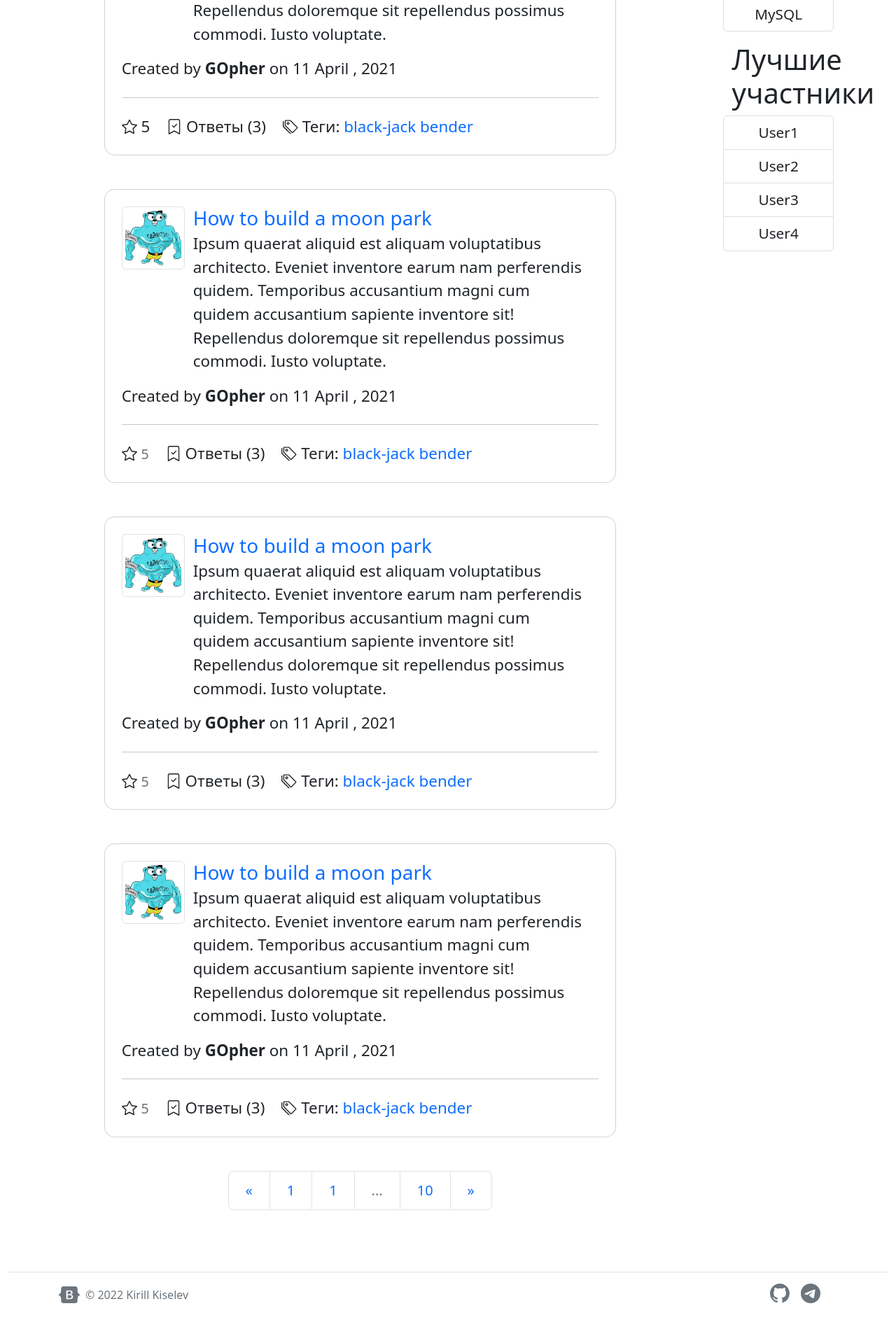
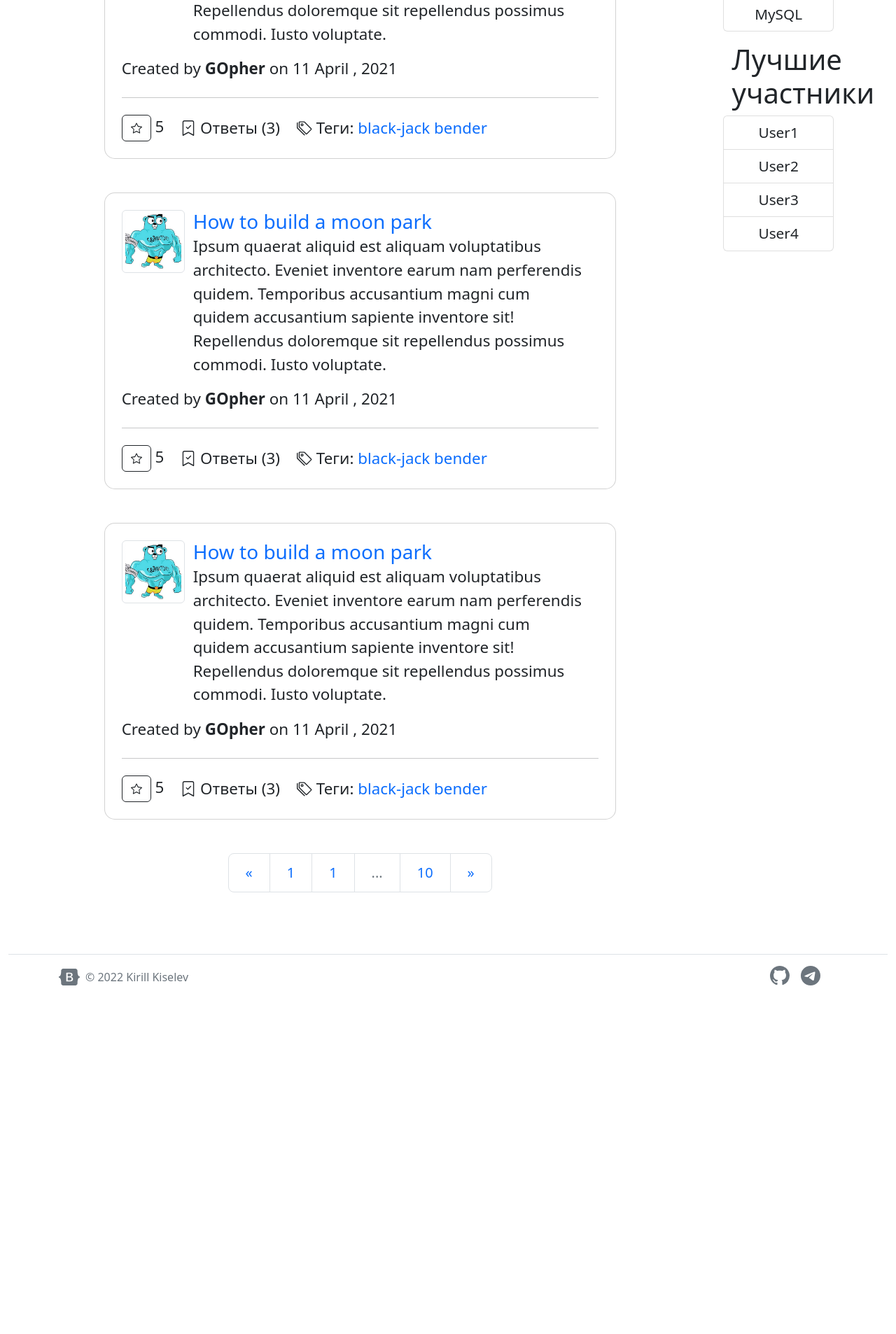
Before and after one commit to t1d333/vk_education_web_technologies, a Python web app: template templates/index.html in a window 1280 px wide. Shown: the part 390-2296 px from the top of the page at 70% size. After the commit the page ends 1798 px from the top, so only its background shows below. Run offline with Jinja, Linux system fonts and the light colour scheme; the template is opened without the code that fills it, so the values that code supplies are empty.

Commit message:
Доработана кнопка лайка

```diff
--- a/templates/index.html
+++ b/templates/index.html
@@ -111,8 +111,8 @@
                                         <hr class="my-4">
                                         <div class="d-flex justify-content-start align-items-center">
                                             <p class="mb-0 text-uppercase">
-                                            <span class="like_btn">
-                                                <svg xmlns="http://www.w3.org/2000/svg" width="22" height="22" fill="currentColor" class="bi bi-star" viewBox="0 0 16 16">
+                                            <span class="btn btn-outline-dark like_btn">
+                                                <svg xmlns="http://www.w3.org/2000/svg" width="16" height="16" fill="currentColor" class="bi bi-star" viewBox="0 0 16 16">
                                                     <path d="M2.866 14.85c-.078.444.36.791.746.593l4.39-2.256 4.389 2.256c.386.198.824-.149.746-.592l-.83-4.73 3.522-3.356c.33-.314.16-.888-.282-.95l-4.898-.696L8.465.792a.513.513 0 0 0-.927 0L5.354 5.12l-4.898.696c-.441.062-.612.636-.283.95l3.523 3.356-.83 4.73zm4.905-2.767-3.686 1.894.694-3.957a.565.565 0 0 0-.163-.505L1.71 6.745l4.052-.576a.525.525 0 0 0 .393-.288L8 2.223l1.847 3.658a.525.525 0 0 0 .393.288l4.052.575-2.906 2.77a.565.565 0 0 0-.163.506l.694 3.957-3.686-1.894a.503.503 0 0 0-.461 0z"/>
                                                 </svg>
                                             </span>
@@ -172,15 +172,18 @@
                                         <hr class="my-4">
                                         <div class="d-flex justify-content-start align-items-center">
                                             <p class="mb-0 text-uppercase">
-                                            <svg xmlns="http://www.w3.org/2000/svg" width="22" height="22" fill="currentColor" class="bi bi-star" viewBox="0 0 16 16">
-                                                <path d="M2.866 14.85c-.078.444.36.791.746.593l4.39-2.256 4.389 2.256c.386.198.824-.149.746-.592l-.83-4.73 3.522-3.356c.33-.314.16-.888-.282-.95l-4.898-.696L8.465.792a.513.513 0 0 0-.927 0L5.354 5.12l-4.898.696c-.441.062-.612.636-.283.95l3.523 3.356-.83 4.73zm4.905-2.767-3.686 1.894.694-3.957a.565.565 0 0 0-.163-.505L1.71 6.745l4.052-.576a.525.525 0 0 0 .393-.288L8 2.223l1.847 3.658a.525.525 0 0 0 .393.288l4.052.575-2.906 2.77a.565.565 0 0 0-.163.506l.694 3.957-3.686-1.894a.503.503 0 0 0-.461 0z"/>
-                                            </svg>
-                                            <span class="text-muted small" id="likes_counter">5</span>
+                                            <span class="btn btn-outline-dark like_btn">
+                                                <svg xmlns="http://www.w3.org/2000/svg" width="16" height="16" fill="currentColor" class="bi bi-star" viewBox="0 0 16 16">
+                                                    <path d="M2.866 14.85c-.078.444.36.791.746.593l4.39-2.256 4.389 2.256c.386.198.824-.149.746-.592l-.83-4.73 3.522-3.356c.33-.314.16-.888-.282-.95l-4.898-.696L8.465.792a.513.513 0 0 0-.927 0L5.354 5.12l-4.898.696c-.441.062-.612.636-.283.95l3.523 3.356-.83 4.73zm4.905-2.767-3.686 1.894.694-3.957a.565.565 0 0 0-.163-.505L1.71 6.745l4.052-.576a.525.525 0 0 0 .393-.288L8 2.223l1.847 3.658a.525.525 0 0 0 .393.288l4.052.575-2.906 2.77a.565.565 0 0 0-.163.506l.694 3.957-3.686-1.894a.503.503 0 0 0-.461 0z"/>
+                                                </svg>
+                                            </span>
+
+                                            <span id="likes_counter">5</span>
                                             </p>
 
 
                                             <p class="mx-4 mb-0">
-                                            <a class="streched-link" href="#">
+                                            <a href="#">
                                                 <svg xmlns="http://www.w3.org/2000/svg" width="22" height="22" fill="currentColor" class="bi bi-bookmark-check" viewBox="0 0 16 16">
                                                     <path fill-rule="evenodd" d="M10.854 5.146a.5.5 0 0 1 0 .708l-3 3a.5.5 0 0 1-.708 0l-1.5-1.5a.5.5 0 1 1 .708-.708L7.5 7.793l2.646-2.647a.5.5 0 0 1 .708 0z"/>
                                                     <path d="M2 2a2 2 0 0 1 2-2h8a2 2 0 0 1 2 2v13.5a.5.5 0 0 1-.777.416L8 13.101l-5.223 2.815A.5.5 0 0 1 2 15.5V2zm2-1a1 1 0 0 0-1 1v12.566l4.723-2.482a.5.5 0 0 1 .554 0L13 14.566V2a1 1 0 0 0-1-1H4z"/>
@@ -230,15 +233,18 @@
                                         <hr class="my-4">
                                         <div class="d-flex justify-content-start align-items-center">
                                             <p class="mb-0 text-uppercase">
-                                            <svg xmlns="http://www.w3.org/2000/svg" width="22" height="22" fill="currentColor" class="bi bi-star" viewBox="0 0 16 16">
-                                                <path d="M2.866 14.85c-.078.444.36.791.746.593l4.39-2.256 4.389 2.256c.386.198.824-.149.746-.592l-.83-4.73 3.522-3.356c.33-.314.16-.888-.282-.95l-4.898-.696L8.465.792a.513.513 0 0 0-.927 0L5.354 5.12l-4.898.696c-.441.062-.612.636-.283.95l3.523 3.356-.83 4.73zm4.905-2.767-3.686 1.894.694-3.957a.565.565 0 0 0-.163-.505L1.71 6.745l4.052-.576a.525.525 0 0 0 .393-.288L8 2.223l1.847 3.658a.525.525 0 0 0 .393.288l4.052.575-2.906 2.77a.565.565 0 0 0-.163.506l.694 3.957-3.686-1.894a.503.503 0 0 0-.461 0z"/>
-                                            </svg>
-                                            <span class="text-muted small" id="likes_counter">5</span>
+                                            <span class="btn btn-outline-dark like_btn">
+                                                <svg xmlns="http://www.w3.org/2000/svg" width="16" height="16" fill="currentColor" class="bi bi-star" viewBox="0 0 16 16">
+                                                    <path d="M2.866 14.85c-.078.444.36.791.746.593l4.39-2.256 4.389 2.256c.386.198.824-.149.746-.592l-.83-4.73 3.522-3.356c.33-.314.16-.888-.282-.95l-4.898-.696L8.465.792a.513.513 0 0 0-.927 0L5.354 5.12l-4.898.696c-.441.062-.612.636-.283.95l3.523 3.356-.83 4.73zm4.905-2.767-3.686 1.894.694-3.957a.565.565 0 0 0-.163-.505L1.71 6.745l4.052-.576a.525.525 0 0 0 .393-.288L8 2.223l1.847 3.658a.525.525 0 0 0 .393.288l4.052.575-2.906 2.77a.565.565 0 0 0-.163.506l.694 3.957-3.686-1.894a.503.503 0 0 0-.461 0z"/>
+                                                </svg>
+                                            </span>
+
+                                            <span id="likes_counter">5</span>
                                             </p>
 
 
                                             <p class="mx-4 mb-0">
-                                            <a class="streched-link" href="#">
+                                            <a href="#">
                                                 <svg xmlns="http://www.w3.org/2000/svg" width="22" height="22" fill="currentColor" class="bi bi-bookmark-check" viewBox="0 0 16 16">
                                                     <path fill-rule="evenodd" d="M10.854 5.146a.5.5 0 0 1 0 .708l-3 3a.5.5 0 0 1-.708 0l-1.5-1.5a.5.5 0 1 1 .708-.708L7.5 7.793l2.646-2.647a.5.5 0 0 1 .708 0z"/>
                                                     <path d="M2 2a2 2 0 0 1 2-2h8a2 2 0 0 1 2 2v13.5a.5.5 0 0 1-.777.416L8 13.101l-5.223 2.815A.5.5 0 0 1 2 15.5V2zm2-1a1 1 0 0 0-1 1v12.566l4.723-2.482a.5.5 0 0 1 .554 0L13 14.566V2a1 1 0 0 0-1-1H4z"/>
@@ -269,64 +275,6 @@
                             </div>
                         </div>
 
-
-                        <div class="row d-flex justify-content-center">
-                            <div class="col col-xl-10">
-                                <div class="card mb-5" style="border-radius: 15px;">
-                                    <div class="card-body p-4">
-                                        <div class="d-flex flex-row">
-                                            <img src="../static/img/avatar.jpg" alt="..." class="post_avatar img-thumbnail">
-                                            <div class="container">
-                                                <a class="h3 mb-3">How to build a moon park</a>
-                                                <p>
-                                                Ipsum quaerat aliquid est aliquam voluptatibus architecto. Eveniet inventore earum nam perferendis quidem. Temporibus accusantium magni cum quidem accusantium sapiente inventore sit! Repellendus doloremque sit repellendus possimus commodi. Iusto voluptate.
-                                                </p>
-                                            </div>
-                                        </div>
-                                        <p>
-                                        Created by <strong>GOpher</strong> <span id="post_creation_dat"> on 11 April , 2021</span>
-                                        </p>
-                                        <hr class="my-4">
-                                        <div class="d-flex justify-content-start align-items-center">
-                                            <p class="mb-0 text-uppercase">
-                                            <svg xmlns="http://www.w3.org/2000/svg" width="22" height="22" fill="currentColor" class="bi bi-star" viewBox="0 0 16 16">
-                                                <path d="M2.866 14.85c-.078.444.36.791.746.593l4.39-2.256 4.389 2.256c.386.198.824-.149.746-.592l-.83-4.73 3.522-3.356c.33-.314.16-.888-.282-.95l-4.898-.696L8.465.792a.513.513 0 0 0-.927 0L5.354 5.12l-4.898.696c-.441.062-.612.636-.283.95l3.523 3.356-.83 4.73zm4.905-2.767-3.686 1.894.694-3.957a.565.565 0 0 0-.163-.505L1.71 6.745l4.052-.576a.525.525 0 0 0 .393-.288L8 2.223l1.847 3.658a.525.525 0 0 0 .393.288l4.052.575-2.906 2.77a.565.565 0 0 0-.163.506l.694 3.957-3.686-1.894a.503.503 0 0 0-.461 0z"/>
-                                            </svg>
-                                            <span class="text-muted small" id="likes_counter">5</span>
-                                            </p>
-
-
-                                            <p class="mx-4 mb-0">
-                                            <a class="streched-link" href="#">
-                                                <svg xmlns="http://www.w3.org/2000/svg" width="22" height="22" fill="currentColor" class="bi bi-bookmark-check" viewBox="0 0 16 16">
-                                                    <path fill-rule="evenodd" d="M10.854 5.146a.5.5 0 0 1 0 .708l-3 3a.5.5 0 0 1-.708 0l-1.5-1.5a.5.5 0 1 1 .708-.708L7.5 7.793l2.646-2.647a.5.5 0 0 1 .708 0z"/>
-                                                    <path d="M2 2a2 2 0 0 1 2-2h8a2 2 0 0 1 2 2v13.5a.5.5 0 0 1-.777.416L8 13.101l-5.223 2.815A.5.5 0 0 1 2 15.5V2zm2-1a1 1 0 0 0-1 1v12.566l4.723-2.482a.5.5 0 0 1 .554 0L13 14.566V2a1 1 0 0 0-1-1H4z"/>
-                                                </svg>
-                                                Ответы
-                                                <span id="answer_counter">(3)</span>
-                                            </a>
-                                            </p>
-
-                                            <p class="mb-0">
-                                            <svg xmlns="http://www.w3.org/2000/svg" width="22" height="22" fill="currentColor" class="bi bi-tags" viewBox="0 0 16 16">
-                                                <path d="M3 2v4.586l7 7L14.586 9l-7-7H3zM2 2a1 1 0 0 1 1-1h4.586a1 1 0 0 1 .707.293l7 7a1 1 0 0 1 0 1.414l-4.586 4.586a1 1 0 0 1-1.414 0l-7-7A1 1 0 0 1 2 6.586V2z"/>
-                                                <path d="M5.5 5a.5.5 0 1 1 0-1 .5.5 0 0 1 0 1zm0 1a1.5 1.5 0 1 0 0-3 1.5 1.5 0 0 0 0 3zM1 7.086a1 1 0 0 0 .293.707L8.75 15.25l-.043.043a1 1 0 0 1-1.414 0l-7-7A1 1 0 0 1 0 7.586V3a1 1 0 0 1 1-1v5.086z"/>
-                                            </svg>
-                                            Теги:
-                                            <span class="tag_list">
-                                                <a href="#">
-                                                    black-jack
-                                                </a>
-                                                <a href="#">
-                                                    bender
-                                                </a>
-                                            </span>
-                                            </p>
-                                        </div>
-                                    </div>
-                                </div>
-                            </div>
-                        </div>
                     </div>
                     <nav aria-label="Page navigation example">
                         <ul class="pagination pagination-lg justify-content-center">
```
